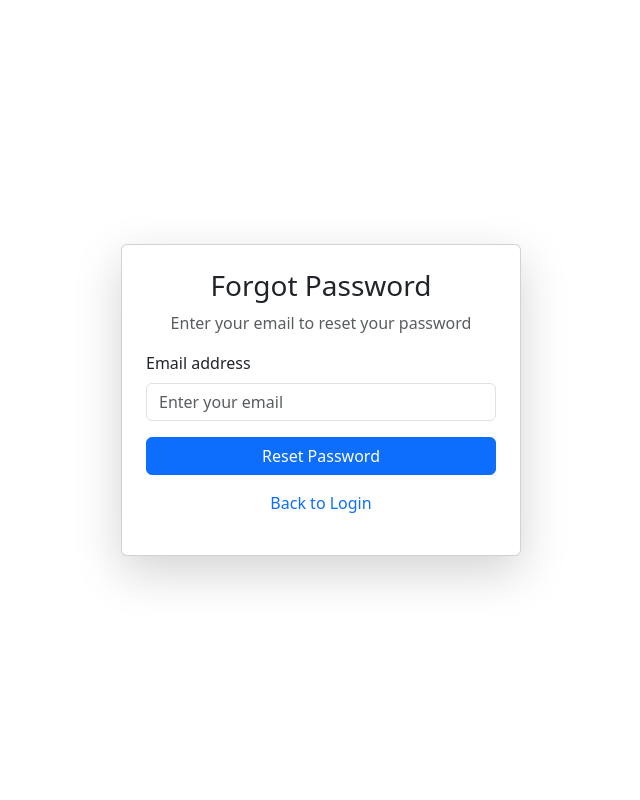
After one commit to DinhHieu2004/english_center, a Django app: template templates/auth/forgottenPassword.html in a window 1280 px wide. The commit adds this page. Shown: the whole page, without its empty margins (319-959 px from the left). Run offline with Django 5.2, Linux system fonts and the light colour scheme; the template is opened without the code that fills it, so the values that code supplies are empty.

Commit message:
forgot pass

```diff
--- /dev/null
+++ b/templates/auth/forgottenPassword.html
@@ -0,0 +1,58 @@
+<!DOCTYPE html>
+<html lang="en">
+<head>
+    <meta charset="UTF-8">
+    <meta name="viewport" content="width=device-width, initial-scale=1.0">
+    <title>Forgot Password</title>
+    <link href="https://cdn.jsdelivr.net/npm/bootstrap@5.3.0-alpha3/dist/css/bootstrap.min.css" rel="stylesheet">
+    <script src="https://code.jquery.com/jquery-3.6.0.min.js"></script>
+</head>
+<body>
+    <div class="container d-flex justify-content-center align-items-center" style="min-height: 100vh;">
+        <div class="card p-4 shadow-lg" style="width: 100%; max-width: 400px;">
+            <h3 class="text-center">Forgot Password</h3>
+            <p class="text-muted text-center">Enter your email to reset your password</p>
+            <form id="password-reset-form">
+                <div class="mb-3">
+                    <label for="email" class="form-label">Email address</label>
+                    <input type="email" class="form-control" id="email" name="email" placeholder="Enter your email" required>
+                </div>
+                <button type="submit" class="btn btn-primary w-100">Reset Password</button>
+            </form>
+            <div class="text-center mt-3">
+                <a href="/templates/base.html" class="text-decoration-none">Back to Login</a>
+            </div>
+            <div id="message" class="mt-3"></div>
+        </div>
+    </div>
+    <script>
+        $(document).ready(function () {
+            $('#password-reset-form').on('submit', function (e) {
+                e.preventDefault();
+
+                const email = $('#email').val();
+                const apiUrl = 'http://localhost:8000/api/password-reset/';
+
+                $.ajax({
+                    url: apiUrl,
+                    type: 'POST',
+                    contentType: 'application/json',
+                    data: JSON.stringify({ email: email }),
+                    success: function (response) {
+                        $('#message').html('<div class="alert alert-success">A reset link has been sent to your email.</div>');
+                    },
+                    error: function (xhr) {
+                        let errorMessage = 'Something went wrong. Please try again.';
+                        if (xhr.status === 400) {
+                            const errors = xhr.responseJSON || {};
+                            errorMessage = errors.email ? errors.email.join(', ') : 'Invalid email address.';
+                        }
+                        $('#message').html(`<div class="alert alert-danger">${errorMessage}</div>`);
+                    }
+                });
+            });
+        });
+    </script>
+    <script src="https://cdn.jsdelivr.net/npm/bootstrap@5.3.0-alpha3/dist/js/bootstrap.bundle.min.js"></script>
+</body>
+</html>
--- a/templates/base.html
+++ b/templates/base.html
@@ -108,6 +108,7 @@
                             <label class="form-label">Mật khẩu</label>
                             <input type="password"id="password" class="form-control" required>
                         </div>
+                        <a href="auth//forgottenPassword.html">Quên mật khẩu</a>
                         <button type="submit" class="btn btn-primary w-100">Đăng nhập</button>
                     </form>
                 </div>
```
Also changed, not shown: templates/teacher/dashboard.html (+3 -32 lines), 1 other file.
